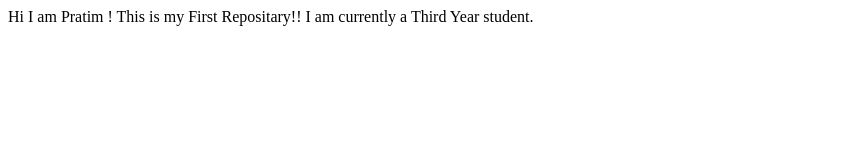
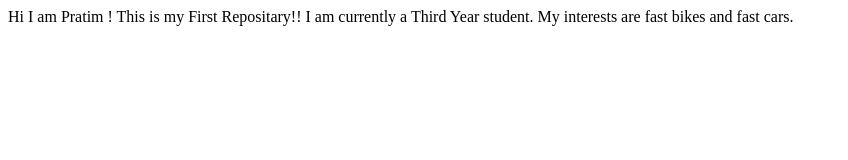
Before and after one commit to Pratim-Kumar-Hazarika/student-portfolio, a plain HTML site: page index.html in a window 1280 px wide. Shown: the whole page, without its empty margins (0-848 px from the left). Drawn offline with Linux system fonts and the light colour scheme.

Commit message:
update : interests

```diff
--- a/index.html
+++ b/index.html
@@ -9,5 +9,7 @@
     Hi I am Pratim !
     This is my First Repositary!!
     I am currently a Third Year student.
+
+    My interests are fast bikes and fast cars.
 </body>
 </html>
```
